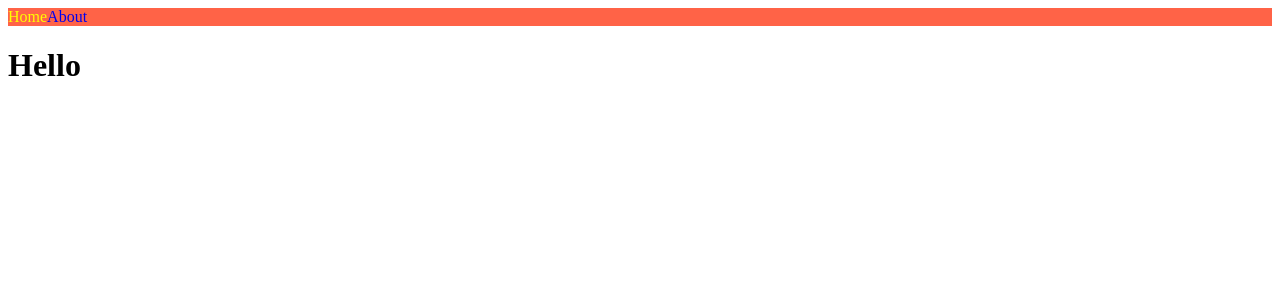
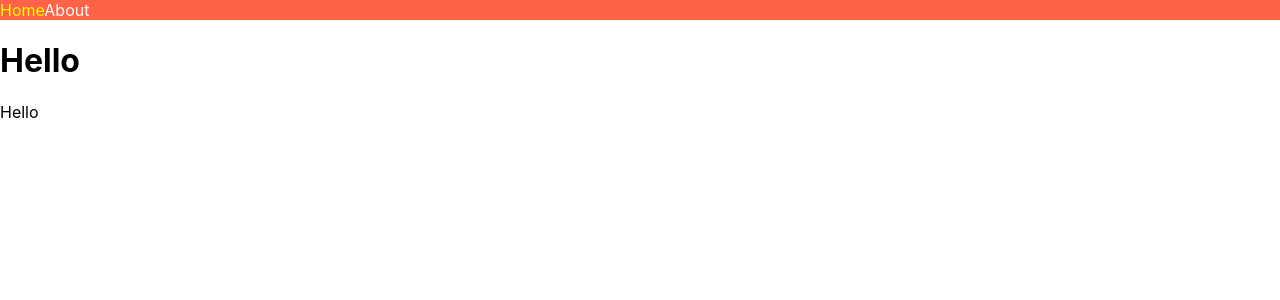
Before and after one commit to hoonn9/nextjs-intro, a Next.js app: page / in a window 1280 px wide. Shown: the top 300 px of the page. Built offline with nearby package versions, Linux system fonts and the light colour scheme.

Commit message:
Custom App Component

```diff
--- /dev/null
+++ b/pages/_app.js
@@ -0,0 +1,18 @@
+import NavBar from "../components/NavBar";
+import "../styles/globals.css";
+// custom app component 에서만 기존 css import 가능
+
+export default function App({ Component, pageProps }) {
+  return (
+    <>
+      <NavBar />
+      <Component {...pageProps} />
+      <style jsx global>{`
+        a {
+          color: white;
+        }
+      `}</style>
+      Hello
+    </>
+  );
+}
--- a/pages/about.js
+++ b/pages/about.js
@@ -1,9 +1,6 @@
-import NavBar from "../components/NavBar";
-
 export default function About() {
   return (
     <div>
-      <NavBar />
       <h1>About</h1>
     </div>
   );
--- a/pages/index.js
+++ b/pages/index.js
@@ -1,9 +1,6 @@
-import NavBar from "../components/NavBar";
-
 export default function Home() {
   return (
     <div>
-      <NavBar />
       <h1>Hello</h1>
     </div>
   );
```
